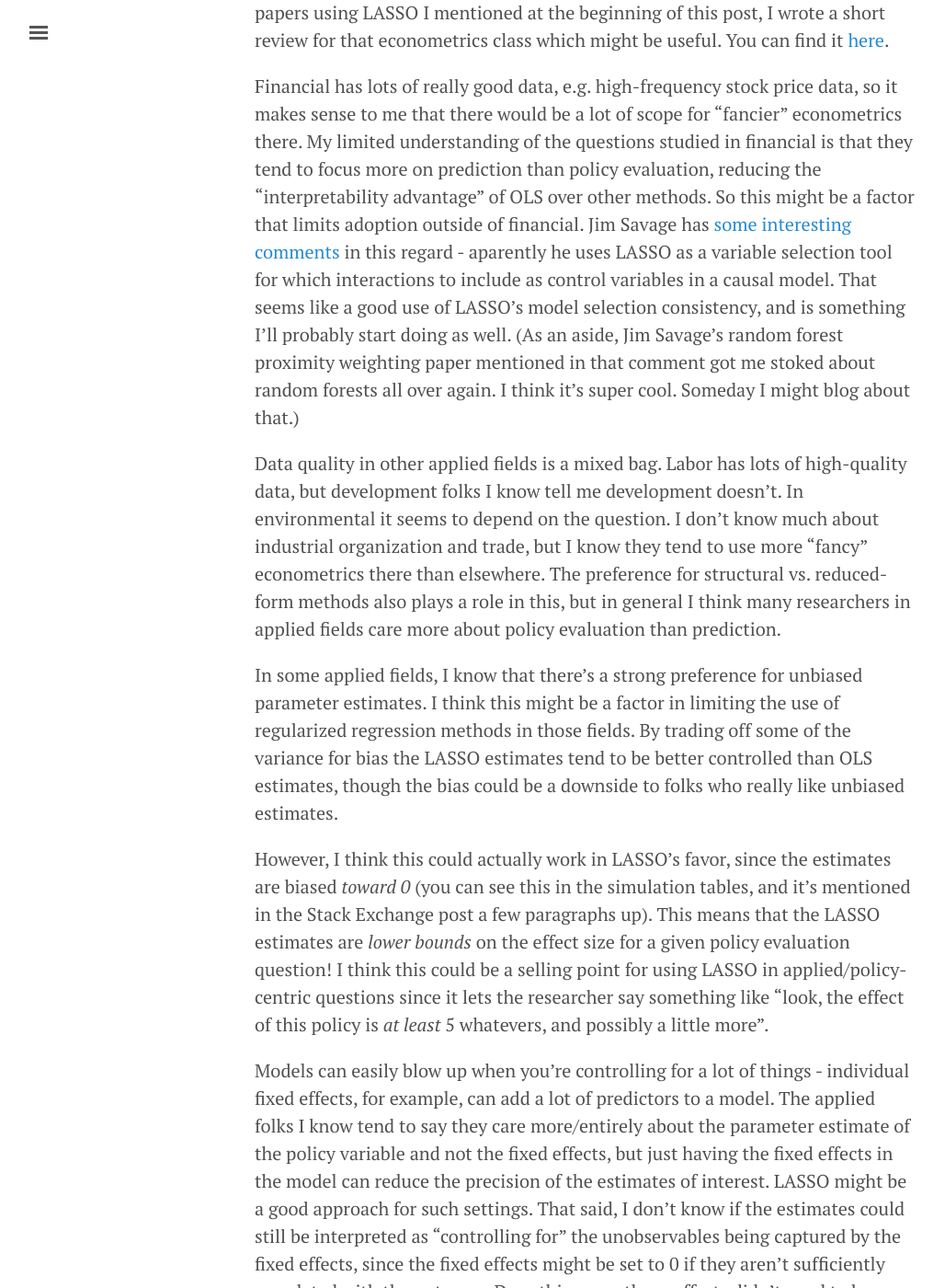
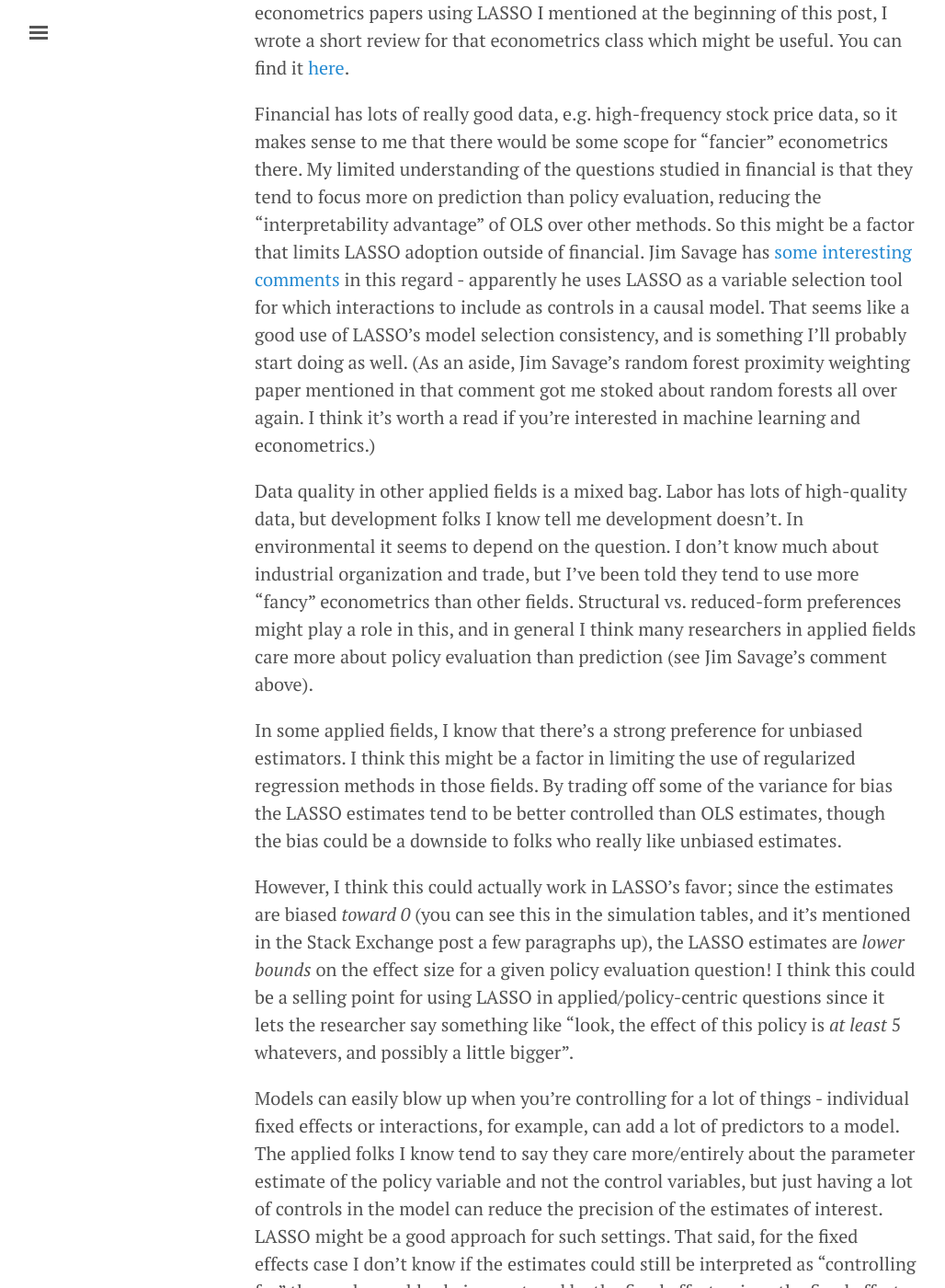
Before and after one commit to akhilrao/akhilrao.github.io, a Jekyll site: the page built from _posts/2016-07-16-lasso-ols-sim-1.md, in a window 1280 px wide and 1400 px high, scrolled down 11199 px. Shown: the whole window at 92% size, without its empty margins (3-1031 px from the left). Built offline with Jekyll 4.4.1, drawn with Linux system fonts in a browser that asks for light colours; formulas are drawn with MathJax 3; some of the changed text lies outside the part shown.

Commit message:
fixing aesthetics

```diff
--- a/_posts/2016-07-16-lasso-ols-sim-1.md
+++ b/_posts/2016-07-16-lasso-ols-sim-1.md
@@ -305,20 +305,20 @@ From the results above, it looks like OLS and LASSO are both reasonable choices
 
 Where LASSO really shines is when $$p$$ starts getting larger relative to $$n$$. In the second and third simulations, OLS produces some pretty ridiculous parameter estimates for both the relevant and irrelevant predictors, while LASSO stays on point - the estimates always have the correct sign and the correct order of magnitude. This [Stack Exchange post](http://stats.stackexchange.com/questions/82466/why-use-lasso-estimates-over-ols-estimates-on-variable-subset) has a good discussion of when to use LASSO vs OLS for variable selection. To be fair the sines I generated as covariates are probably fairly correlated on average, so there's most likely some collinearity messing with the OLS estimates (I think this is what's going on with all the NAs).
 
-So where and how is LASSO used in economics? I hear it's not uncommon in financial economics, and I know it's being applied in spatial econometrics. But I haven't seen it in the mainstream of applied fields like labor, development, or environmental economics (where reduced-form methods seem to be preferred). There, from what I've seen, OLS and IV approaches continue to dominate. Why might this be the case?
+So where and how is LASSO used in economics? I hear it's not uncommon in financial economics, and I know it's being applied in spatial econometrics. But I haven't seen it in the mainstream of applied fields like labor, development, or environmental economics (where reduced-form methods seem to be preferred). There, from what I've seen, unregularized approaches like OLS continue to dominate. Why might this be the case?
 
-Spatial is more of a tool-building area than a topic area like financial so simulations can be relevant to the questions of interest, but it makes spatial a less-apt comparison to fields like labor or development. Let's ignore spatial for the rest of this discussion. If you're interested in the two spatial econometrics papers using LASSO I mentioned at the beginning of this post, I wrote a short review for that econometrics class which might be useful. You can find it [here](https://github.com/akhilrao/akhilrao.github.io/tree/master/public/code/lassoOlsSim/akhil_rao_8838_writeup_final.pdf).
+Spatial is more of a tool-building area than a specific-topic area like financial or labor so simulations can be relevant to the questions of interest, but it makes spatial a less-apt comparison to fields like labor or development. Let's ignore spatial for the rest of this discussion. If you're interested in the two spatial econometrics papers using LASSO I mentioned at the beginning of this post, I wrote a short review for that econometrics class which might be useful. You can find it [here](https://github.com/akhilrao/akhilrao.github.io/tree/master/public/code/lassoOlsSim/akhil_rao_8838_writeup_final.pdf).
 
-Financial has lots of really good data, e.g. high-frequency stock price data, so it makes sense to me that there would be a lot of scope for "fancier" econometrics there. My limited understanding of the questions studied in financial is that they tend to focus more on prediction than policy evaluation, reducing the "interpretability advantage" of OLS over other methods. So this might be a factor that limits adoption outside of financial. Jim Savage has [some interesting comments](http://andrewgelman.com/2015/09/29/how-to-use-lasso-etc-in-political-science/#comment-244882) in this regard - aparently he uses LASSO as a variable selection tool for which interactions to include as control variables in a causal model. That seems like a good use of LASSO's model selection consistency, and is something I'll probably start doing as well. (As an aside, Jim Savage's random forest proximity weighting paper mentioned in that comment got me stoked about random forests all over again. I think it's super cool. Someday I might blog about that.)
+Financial has lots of really good data, e.g. high-frequency stock price data, so it makes sense to me that there would be some scope for "fancier" econometrics there. My limited understanding of the questions studied in financial is that they tend to focus more on prediction than policy evaluation, reducing the "interpretability advantage" of OLS over other methods. So this might be a factor that limits LASSO adoption outside of financial. Jim Savage has [some interesting comments](http://andrewgelman.com/2015/09/29/how-to-use-lasso-etc-in-political-science/#comment-244882) in this regard - apparently he uses LASSO as a variable selection tool for which interactions to include as controls in a causal model. That seems like a good use of LASSO's model selection consistency, and is something I'll probably start doing as well. (As an aside, Jim Savage's random forest proximity weighting paper mentioned in that comment got me stoked about random forests all over again. I think it's worth a read if you're interested in machine learning and econometrics.)
 
-Data quality in other applied fields is a mixed bag. Labor has lots of high-quality data, but development folks I know tell me development doesn't. In environmental it seems to depend on the question. I don't know much about industrial organization and trade, but I know they tend to use more "fancy" econometrics there than elsewhere. The preference for structural vs. reduced-form methods also plays a role in this, but in general I think many researchers in applied fields care more about policy evaluation than prediction.
+Data quality in other applied fields is a mixed bag. Labor has lots of high-quality data, but development folks I know tell me development doesn't. In environmental it seems to depend on the question. I don't know much about industrial organization and trade, but I've been told they tend to use more "fancy" econometrics than other fields. Structural vs. reduced-form preferences might play a role in this, and in general I think many researchers in applied fields care more about policy evaluation than prediction (see Jim Savage's comment above).
 
-In some applied fields, I know that there's a strong preference for unbiased parameter estimates. I think this might be a factor in limiting the use of regularized regression methods in those fields. By trading off some of the variance for bias the LASSO estimates tend to be better controlled than OLS estimates, though the bias could be a downside to folks who really like unbiased estimates.
+In some applied fields, I know that there's a strong preference for unbiased estimators. I think this might be a factor in limiting the use of regularized regression methods in those fields. By trading off some of the variance for bias the LASSO estimates tend to be better controlled than OLS estimates, though the bias could be a downside to folks who really like unbiased estimates.
 
-However, I think this could actually work in LASSO's favor, since the estimates are biased *toward 0* (you can see this in the simulation tables, and it's mentioned in the Stack Exchange post a few paragraphs up). This means that the LASSO estimates are *lower bounds* on the effect size for a given policy evaluation question! I think this could be a selling point for using LASSO in applied/policy-centric questions since it lets the researcher say something like "look, the effect of this policy is *at least* 5 whatevers, and possibly a little more".
+However, I think this could actually work in LASSO's favor; since the estimates are biased *toward 0* (you can see this in the simulation tables, and it's mentioned in the Stack Exchange post a few paragraphs up), the LASSO estimates are *lower bounds* on the effect size for a given policy evaluation question! I think this could be a selling point for using LASSO in applied/policy-centric questions since it lets the researcher say something like "look, the effect of this policy is *at least* 5 whatevers, and possibly a little bigger".
 
-Models can easily blow up when you're controlling for a lot of things - individual fixed effects, for example, can add a lot of predictors to a model. The applied folks I know tend to say they care more/entirely about the parameter estimate of the policy variable and not the fixed effects, but just having the fixed effects in the model can reduce the precision of the estimates of interest. LASSO might be a good approach for such settings. That said, I don't know if the estimates could still be interpreted as "controlling for" the unobservables being captured by the fixed effects, since the fixed effects might be set to 0 if they aren't sufficiently correlated with the outcome. Does this mean those effects didn't need to be controlled for?
+Models can easily blow up when you're controlling for a lot of things - individual fixed effects or interactions, for example, can add a lot of predictors to a model. The applied folks I know tend to say they care more/entirely about the parameter estimate of the policy variable and not the control variables, but just having a lot of controls in the model can reduce the precision of the estimates of interest. LASSO might be a good approach for such settings. That said, for the fixed effects case I don't know if the estimates could still be interpreted as "controlling for" the unobservables being captured by the fixed effects, since the fixed effects might be set to 0 if they aren't sufficiently correlated with the outcome. Does this mean those effects didn't need to be controlled for? This seems relevant to the "LASSO as variable selector" approach to choosing control variables.
 
-Significance testing is another advantage for OLS over LASSO in applied economics. There are a lot of results out there about significance testing for OLS, and folks understand them (or at least, think they do, which is the same for adoption purposes). Inference under LASSO is a current area of research, and apparently Tibshirani recently came out with [a significance test for the LASSO](http://statweb.stanford.edu/~tibs/ftp/covtest-talk.pdf) (I really like the [discussion of this over at Gelman's blog](http://andrewgelman.com/2013/03/18/tibshirani-announces-new-research-result-a-significance-test-for-the-lasso/)).
+Significance testing is an advantage for OLS over LASSO in applied economics. There are a lot of results out there about significance testing for OLS, and folks understand them (or at least, think they do, which is the same for adoption purposes). Inference under LASSO is a current area of research, and apparently Tibshirani recently came out with [a significance test for the LASSO](http://statweb.stanford.edu/~tibs/ftp/covtest-talk.pdf) (I really like the [discussion of this over at Gelman's blog](http://andrewgelman.com/2013/03/18/tibshirani-announces-new-research-result-a-significance-test-for-the-lasso/)).
 
-At some point I'd like to try a "LASSO difference-in-differences with fixed effects" simulation to see how that goes.
+At some point I'd like to try a "LASSO difference-in-differences with fixed effects" simulation to see what happens.
```
